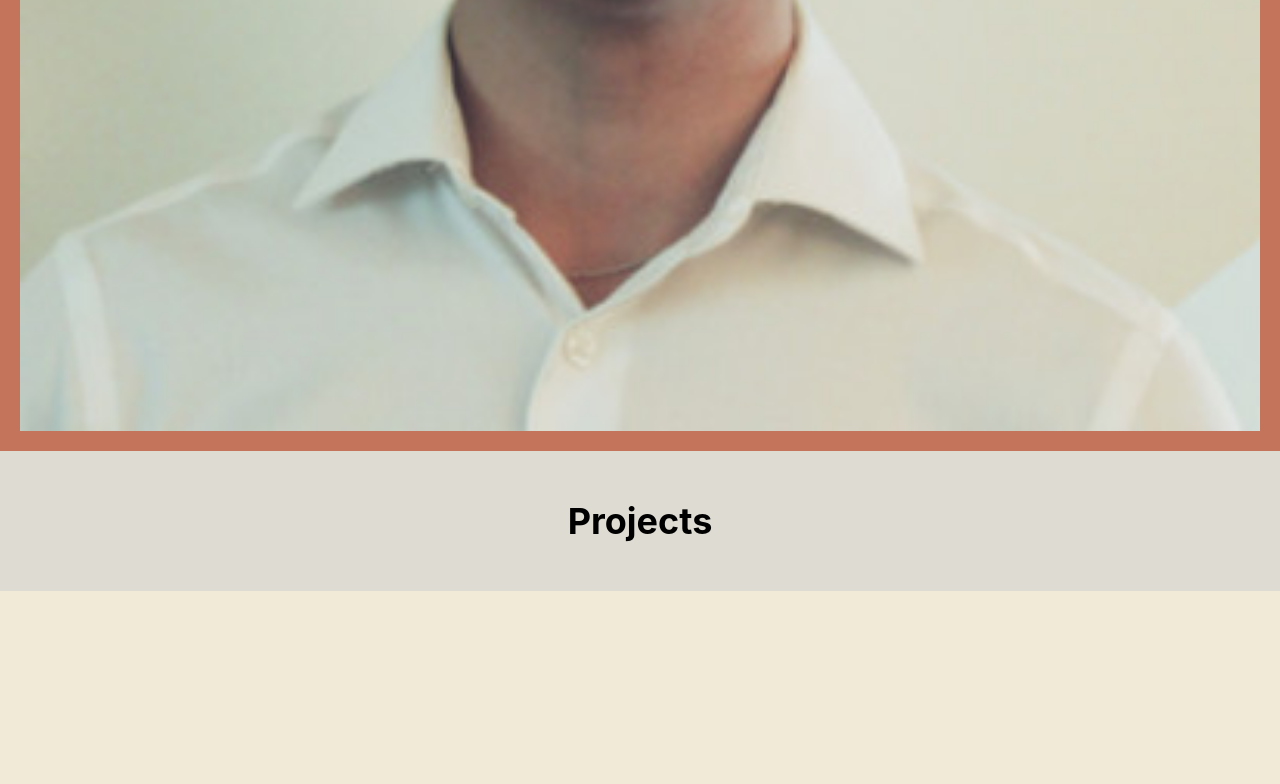
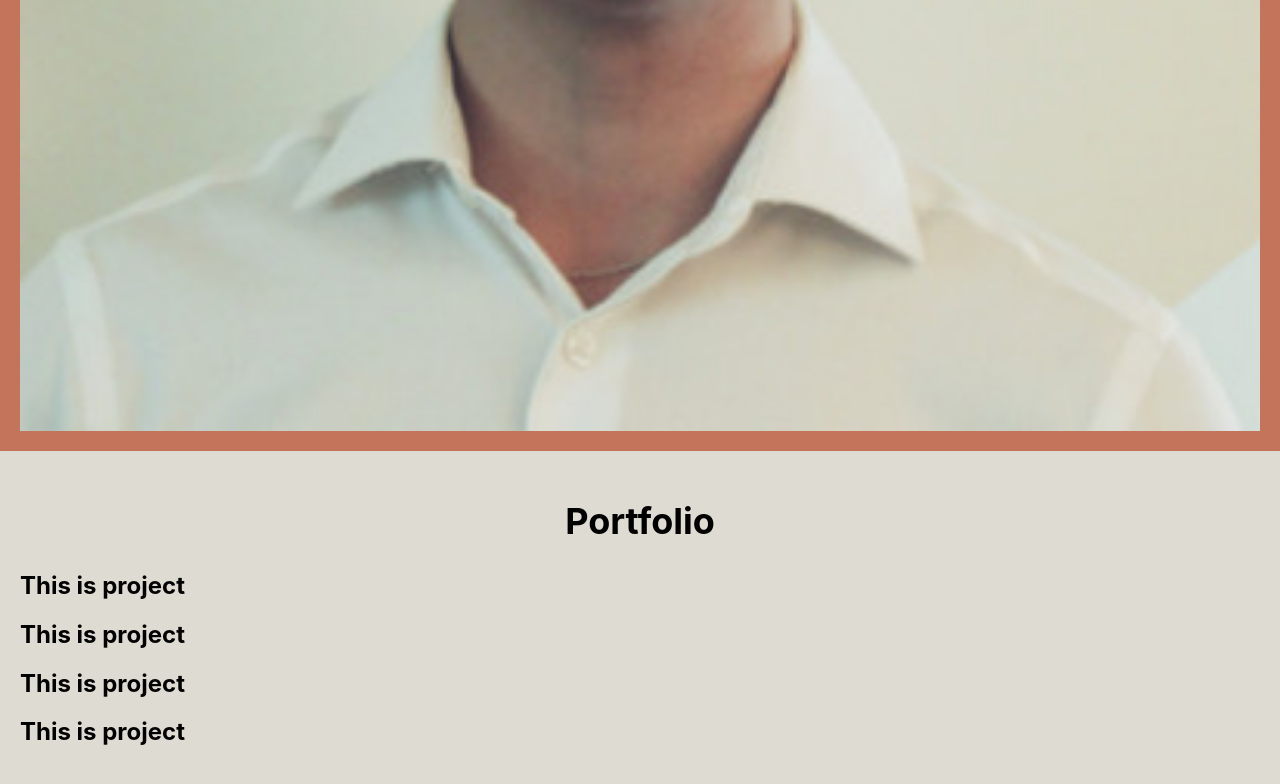
Before and after one commit to Stevtm/portfolio-v3, a React (Create React App) app: page / in a window 1280 px wide. Shown: the part 2044-2828 px from the top of the page. Before the commit the page ends 2635 px from the top, so only its background shows below. Built offline with nearby package versions, Linux system fonts and the light colour scheme.

Commit message:
create repository of project data

```diff
--- a/src/App.js
+++ b/src/App.js
@@ -6,7 +6,7 @@ import { theme } from "./theme";
 import Nav from "./components/Nav";
 import Title from "./components/Title";
 import About from "./components/About";
-import Projects from "./components/Projects";
+import Portfolio from "./components/Portfolio";
 
 const App = () => {
 	return (
@@ -17,13 +17,10 @@ const App = () => {
 					<Nav></Nav>
 					<Title></Title>
 					<About></About>
-					<Projects></Projects>
+					<Portfolio></Portfolio>
 				</div>
 			</>
 		</ThemeProvider>
-		// <>
-
-		// </>
 	);
 };
 
--- /dev/null
+++ b/src/components/Portfolio/index.js
@@ -0,0 +1,35 @@
+import React from "react";
+import styled from "styled-components";
+
+import Project from "../Project";
+import { portfolioInfo } from "../../utils/portfolio-info";
+
+const PortfolioSection = styled.section`
+	/* box model */
+	padding: 20px;
+
+	/* visual decorations */
+	background-color: ${({ theme }) => theme.quaternary};
+`;
+
+const PortfolioHeader = styled.h2`
+	/* box model */
+	text-align: center;
+
+	/* typography */
+	font-size: 2.25rem;
+	line-height: 2.5rem;
+`;
+
+const Portfolio = () => {
+	return (
+		<PortfolioSection>
+			<PortfolioHeader>Portfolio</PortfolioHeader>
+			{portfolioInfo.map((info) => {
+				return <Project info={info} key={info.id}></Project>;
+			})}
+		</PortfolioSection>
+	);
+};
+
+export default Portfolio;
--- a/src/components/Project/index.js
+++ b/src/components/Project/index.js
@@ -0,0 +1,14 @@
+import React from "react";
+import styled from "styled-components";
+
+const ProjectHeader = styled.h1`
+	/* box model */
+
+	/* visual decorations */
+`;
+
+const Project = ({ info }) => {
+	return <h1>This is project</h1>;
+};
+
+export default Project;
--- a/src/components/Projects/index.js
+++ /dev/null
@@ -1,29 +0,0 @@
-import React from "react";
-import styled from "styled-components";
-
-const ProjectSection = styled.section`
-	/* box model */
-	padding: 20px;
-
-	/* visual decorations */
-	background-color: ${({ theme }) => theme.quaternary};
-`;
-
-const ProjectHeader = styled.h2`
-	/* box model */
-	text-align: center;
-
-	/* typography */
-	font-size: 2.25rem;
-	line-height: 2.5rem;
-`;
-
-const Projects = () => {
-	return (
-		<ProjectSection>
-			<ProjectHeader>Projects</ProjectHeader>
-		</ProjectSection>
-	);
-};
-
-export default Projects;
--- /dev/null
+++ b/src/utils/portfolio-info.js
@@ -0,0 +1,33 @@
+export const portfolioInfo = [
+	{
+		id: 1,
+		title: "TLNT",
+		desc: "A Talent repository that can be used by talent to create profiles and by agents to search and filter talent profiles.",
+		tools: "Sequelize  Firebase Auth  Handlebars",
+		github: "https://github.com/Stevtm/talent-agency",
+		link: "https://evening-reaches-27279.herokuapp.com/login",
+	},
+	{
+		id: 2,
+		title: "Budget Tracker",
+		desc: "A simple budget tracker PWA that visualizes transactions and handles offline submissions.",
+		tools: "Mongoose  Express  Node.js  IndexedDB",
+		github: "https://github.com/Stevtm/budget-tracker",
+		link: "https://sheltered-river-01501.herokuapp.com/",
+	},
+	{
+		id: 3,
+		title: "Social Network API",
+		desc: "API for a social network that has routes for all CRUD operations for users, thoughts (i.e., posts), and reactions to thoughts.",
+		tools: "Mongoose  Express  Node.js",
+		github: "https://github.com/Stevtm/social-network-api",
+	},
+	{
+		id: 4,
+		title: "Tech Blog",
+		desc: "CMS-style blod site that allows users to create accounts, create, modify, and delete their own blog posts, and comment on existing blog posts.",
+		tools: "Sequelize  Handlbars  Express-Session  Express",
+		github: "https://github.com/Stevtm/tech-blog",
+		link: "https://stark-harbor-07287.herokuapp.com/",
+	},
+];
```
